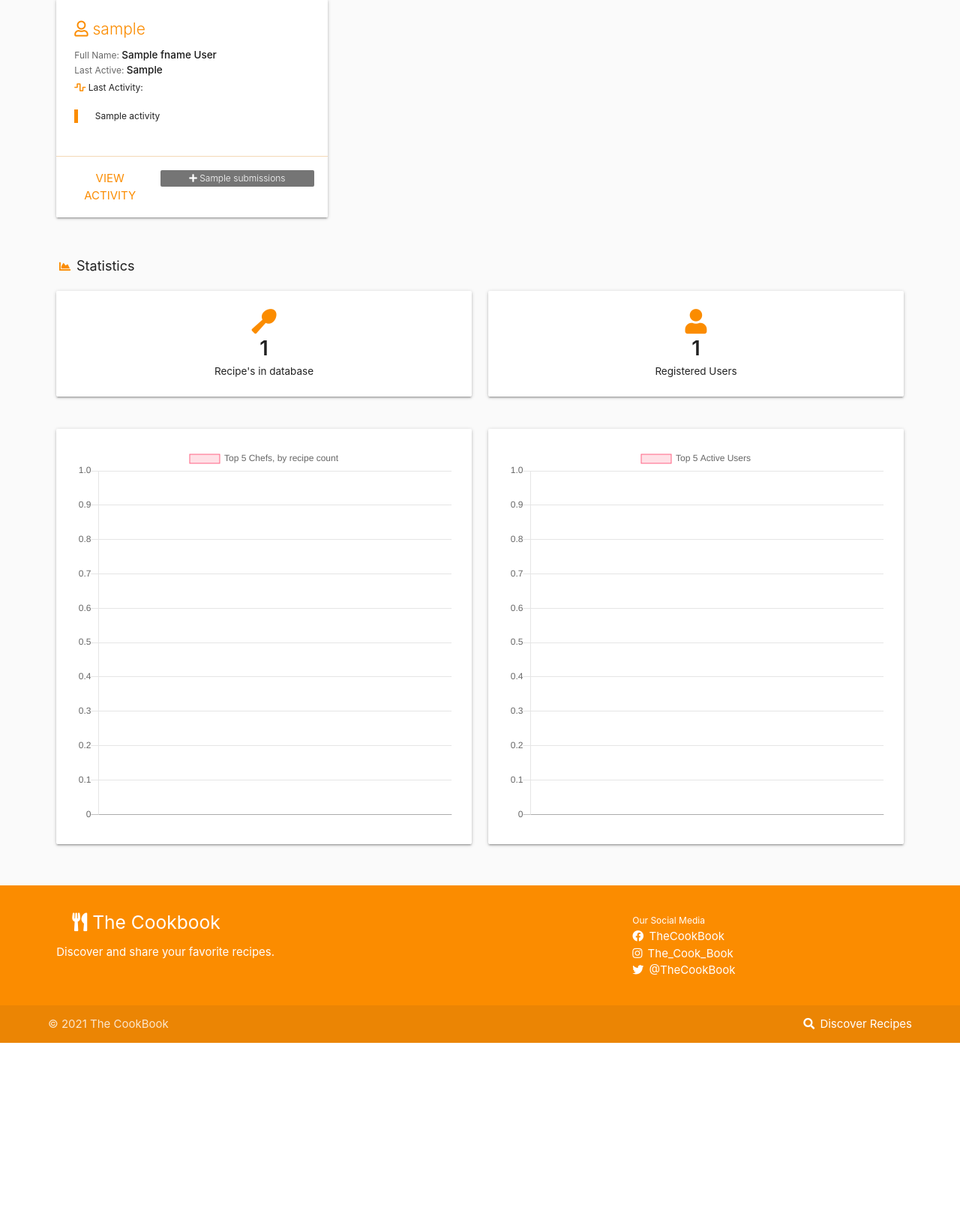
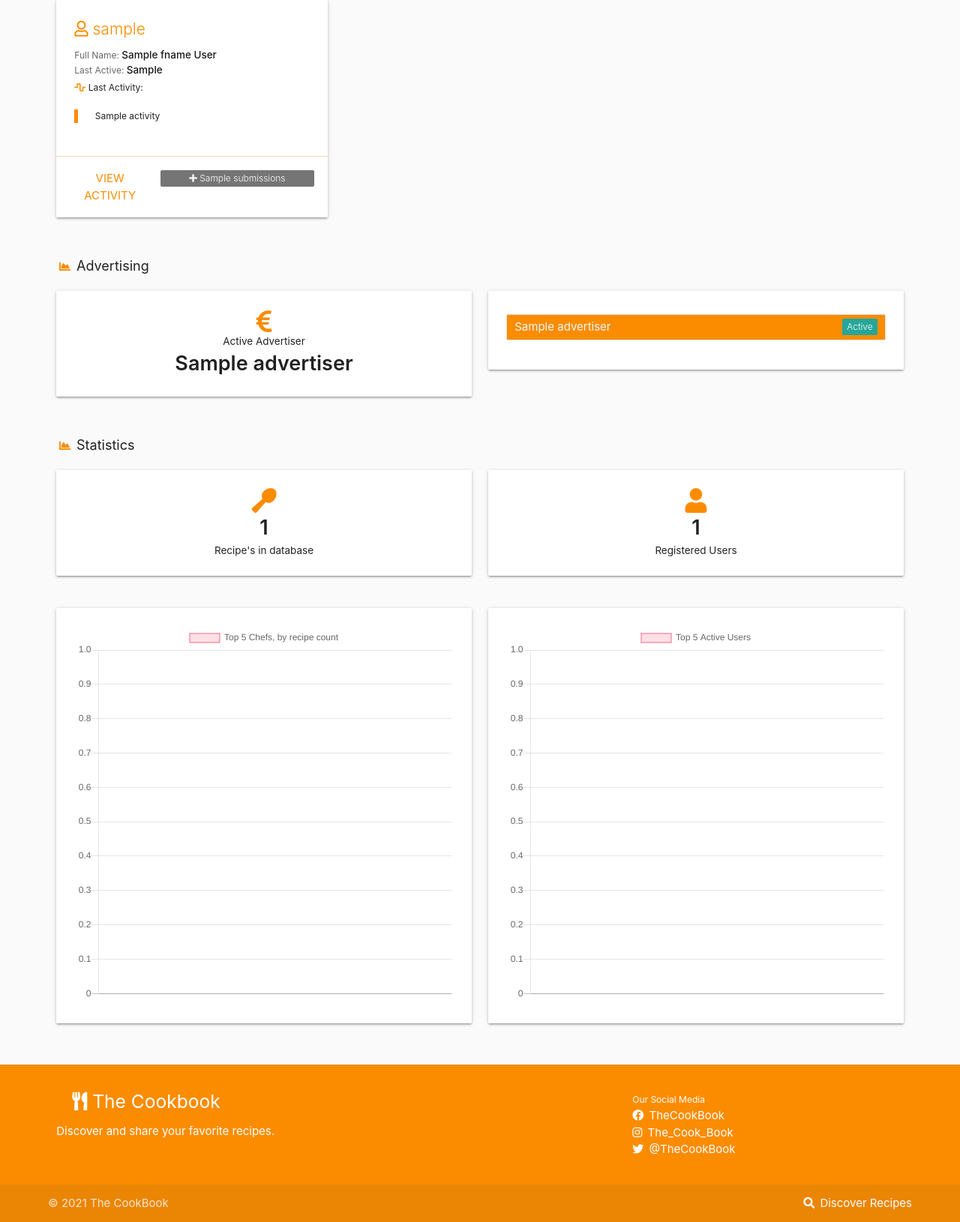
Before and after one commit to Code-Institute-Submissions/asdub-laughing-cookbook_AugResub, a Flask app: page /admin in a window 1280 px wide. Shown: the part 242-1872 px from the top of the page at 75% size. Before the commit the page ends 1633 px from the top, so only its background shows below. Run offline with Flask 2, Linux system fonts and the light colour scheme; the visitor is signed in with stand-in values (Sample User, id 1); a database or web service that is not in the repository returns one stand-in record (values such as "Sample title"); data that the repository does not hold is empty; some libraries are stand-ins or nearby versions.

Commit message:
feat: Advertising section added to admin.html, providing overview and UI to change site advertiser

```diff
--- a/app.py
+++ b/app.py
@@ -221,10 +221,17 @@
             "$group": {"_id": "$username",
             "total": {"$sum": {"$size": "$activity"}}}}
         ]))
+        # retrieve advertising data and confirm active advertiser
+        active = mongo.db.site_data.find()
+        for partner in active:
+            site = partner['active_advertiser']
+        ad = mongo.db.advert_data.find_one({"advertiser_id": site})
+        # create list of advertiser ids
+        partner_list = mongo.db.advert_data.find()
         render = render_template(
             "admin.html", users=user_data,
             recipe_data=recipe_data, chef_data=chef_data,
-            activity_data=activity_data
+            activity_data=activity_data, advert=ad, partners=partner_list
         )
     return render
 
--- a/static/css/style.css
+++ b/static/css/style.css
@@ -122,6 +122,31 @@
     flex-direction: column;
 }
 
+.user-card-content-row {
+    flex-direction: row;
+    justify-content: space-evenly;
+}
+
+.advertising-card-content {
+    display: flex;
+    flex-direction: column;
+    align-items: center;
+    width: 100%;
+}
+
+.advert-collection {
+    width: 100%;
+}
+
+.collection a.collection-item {
+    color:#fb8c00;
+    padding: 5px 10px;
+}
+
+.collection .collection-item.active {
+    background-color: #fb8c00;
+}
+
 .user-card-title {
     font-size: 0.8rem;
     color: rgba(0,0,0,0.6);
--- a/templates/admin.html
+++ b/templates/admin.html
@@ -43,11 +43,47 @@
                 </div>
             {% endif %}
         </div>
+         <!-- Advertising setttings -->
+         {% if advert['advertiser'] %}
+         <div class="row">
+            <h4 class="heading-tag"><i class="fas fa-chart-area orange-text text-darken-1 icon-nav"></i> Advertising</h4>
+            <div class="row">
+                <div class="col s12 m6 l6">
+                    <div class="card">
+                        <div class="card-content user-card-content user-card-content-row stat-cards">
+                            <div class="advertising-card-content">
+                                <i class="fas fa-euro-sign orange-text text-darken-1"></i>
+                                <span>Active Advertiser</span>
+                                <strong> {{ advert['advertiser'] }}</strong>
+                            </div>
+                        </div>
+                    </div>
+                </div>
+                <div class="col s12 m6 l6">
+                    <div class="card">
+                        <div class="card-content user-card-content user-card-content-row stat-cards">
+                            <div class="advertising-card-content">
+                                <div class="collection advert-collection">
+                                {% for partner in partners%}
+                                    {% if advert['advertiser_id'] == partner['advertiser_id'] %}
+                                        <a href="#" class="collection-item active">{{ partner['advertiser'] }}<span class="new badge" data-badge-caption="Active"></span></a>
+                                    {% else %}
+                                        <a href="#" class="collection-item">{{ partner['advertiser'] }}</a>
+                                    {% endif %}
+                                {% endfor %}
+                                </div>
+                            </div>
+                        </div>
+                    </div>
+                </div>
+            </div>
+        </div>
+        {% endif %}
         <!-- Database metrics -->
         <div class="row">
             <h4 class="heading-tag"><i class="fas fa-chart-area orange-text text-darken-1 icon-nav"></i> Statistics</h4>
             <div class="row">
-                <div class="col s6">
+                <div class="col s12 m6 l6">
                     <div class="card">
                         <div class="card-content user-card-content stat-cards center-align">
                             <i class="fas fa-utensil-spoon orange-text text-darken-1"></i>
@@ -56,7 +92,7 @@
                         </div>
                     </div>
                 </div>
-                <div class="col s6">
+                <div class="col s12 m6 l6">
                     <div class="card">
                         <div class="card-content user-card-content stat-cards center-align">
                             <i class="fas fa-user orange-text text-darken-1"></i>
```
